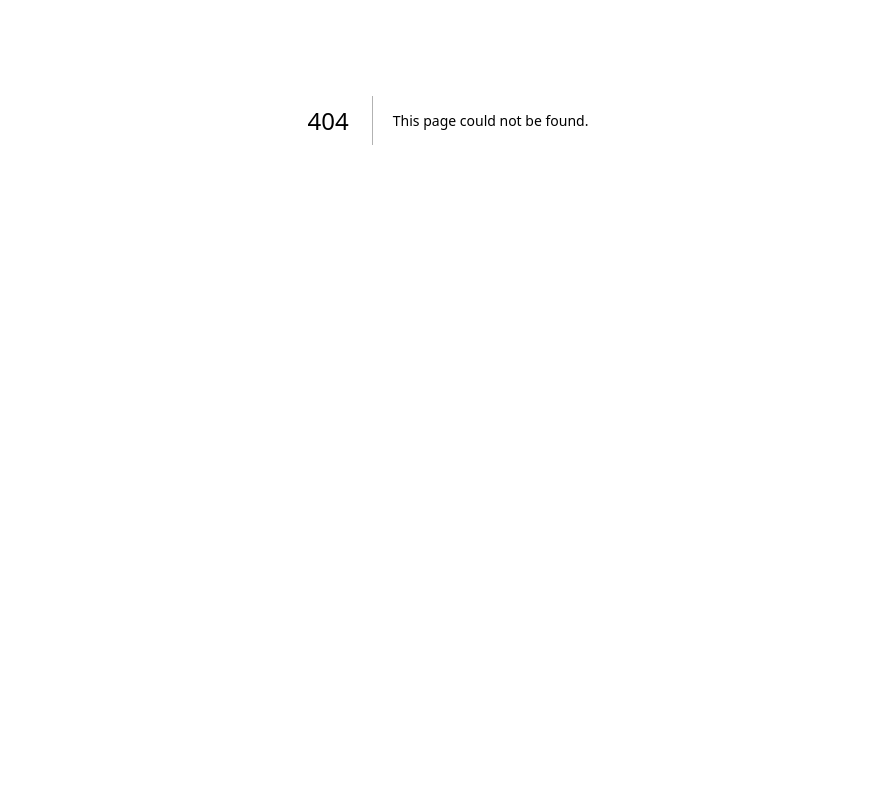
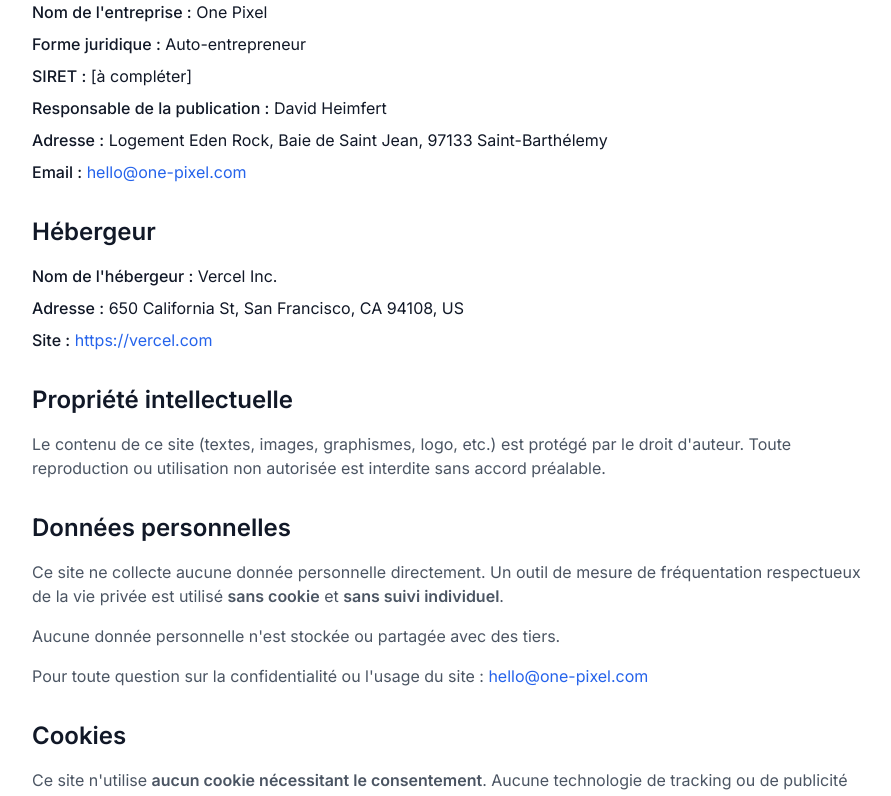
Before and after one commit to DavidDHDH/one-pixel, a Next.js app: page /legals in a window 1280 px wide. Before the commit this address had no page. Shown: the part 280-1076 px from the top of the page, without its empty margins (192-1083 px from the left). Before the commit the page ends 800 px from the top, so only its background shows below. Built offline with nearby package versions, Linux system fonts and the light colour scheme.

Commit message:
feat: add legals page and layout

```diff
--- a/app/layout.tsx
+++ b/app/layout.tsx
@@ -1,3 +1,5 @@
+import Footer from '@/components/footer/Footer'
+import Navbar from '@/components/navbar/Navbar'
 import { Analytics } from '@vercel/analytics/react'
 import type { Metadata } from 'next'
 import { Inter } from 'next/font/google'
@@ -16,7 +18,13 @@
   return (
     <html lang="fr" className="scroll-smooth">
       <Analytics />
-      <body className={`${inter.className} antialiased`}>{children}</body>
+      <body
+        className={`${inter.className} antialiased min-h-screen flex flex-col`}
+      >
+        <Navbar />
+        <main className="flex-1">{children}</main>
+        <Footer />
+      </body>
     </html>
   )
 }
--- /dev/null
+++ b/app/legals/page.tsx
@@ -0,0 +1,132 @@
+import { CONTACT_EMAIL } from '@/lib/const'
+
+export default function Legals() {
+  return (
+    <div className="max-w-4xl mx-auto px-4 py-16 sm:px-6 lg:px-8">
+      <div className="prose prose-lg prose-gray mx-auto">
+        <h1 className="text-3xl font-bold tracking-tight text-gray-900 sm:text-4xl mt-12">
+          ⚙️ Mentions légales
+        </h1>
+        <section className="-mt-12">
+          <div className="mb-8">
+            <h2 className="text-2xl font-semibold text-gray-900 mb-4">
+              Éditeur du site
+            </h2>
+            <div className="space-y-2">
+              <p>
+                <span className="font-medium">Nom de l&apos;entreprise :</span>{' '}
+                One Pixel
+              </p>
+              <p>
+                <span className="font-medium">Forme juridique :</span>{' '}
+                Auto-entrepreneur
+              </p>
+              <p>
+                <span className="font-medium">SIRET :</span> [à compléter]
+              </p>
+              <p>
+                <span className="font-medium">
+                  Responsable de la publication :
+                </span>{' '}
+                David Heimfert
+              </p>
+              <p>
+                <span className="font-medium">Adresse :</span> Logement Eden
+                Rock, Baie de Saint Jean, 97133 Saint-Barthélemy
+              </p>
+              <p>
+                <span className="font-medium">Email :</span>{' '}
+                <a
+                  href={`mailto:${CONTACT_EMAIL}`}
+                  className="text-blue-600 hover:text-blue-800"
+                >
+                  {CONTACT_EMAIL}
+                </a>
+              </p>
+            </div>
+          </div>
+
+          <div className="mb-8">
+            <h2 className="text-2xl font-semibold text-gray-900 mb-4">
+              Hébergeur
+            </h2>
+            <div className="space-y-2">
+              <p>
+                <span className="font-medium">Nom de l&apos;hébergeur :</span>{' '}
+                Vercel Inc.
+              </p>
+              <p>
+                <span className="font-medium">Adresse :</span> 650 California
+                St, San Francisco, CA 94108, US
+              </p>
+              <p>
+                <span className="font-medium">Site :</span>{' '}
+                <a
+                  href="https://vercel.com"
+                  target="_blank"
+                  rel="noopener noreferrer"
+                  className="text-blue-600 hover:text-blue-800"
+                >
+                  https://vercel.com
+                </a>
+              </p>
+            </div>
+          </div>
+
+          <div className="mb-8">
+            <h2 className="text-2xl font-semibold text-gray-900 mb-4">
+              Propriété intellectuelle
+            </h2>
+            <p className="text-gray-600">
+              Le contenu de ce site (textes, images, graphismes, logo, etc.) est
+              protégé par le droit d&apos;auteur. Toute reproduction ou
+              utilisation non autorisée est interdite sans accord préalable.
+            </p>
+          </div>
+
+          <div className="mb-8">
+            <h2 className="text-2xl font-semibold text-gray-900 mb-4">
+              Données personnelles
+            </h2>
+            <div className="space-y-4">
+              <p className="text-gray-600">
+                Ce site ne collecte aucune donnée personnelle directement. Un
+                outil de mesure de fréquentation respectueux de la vie privée
+                est utilisé <span className="font-semibold">sans cookie</span>{' '}
+                et <span className="font-semibold">sans suivi individuel</span>.
+              </p>
+              <p className="text-gray-600">
+                Aucune donnée personnelle n&apos;est stockée ou partagée avec
+                des tiers.
+              </p>
+              <p className="text-gray-600">
+                Pour toute question sur la confidentialité ou l&apos;usage du
+                site :{' '}
+                <a
+                  href={`mailto:${CONTACT_EMAIL}`}
+                  className="text-blue-600 hover:text-blue-800"
+                >
+                  {CONTACT_EMAIL}
+                </a>
+              </p>
+            </div>
+          </div>
+
+          <div>
+            <h2 className="text-2xl font-semibold text-gray-900 mb-4">
+              Cookies
+            </h2>
+            <p className="text-gray-600">
+              Ce site n&apos;utilise{' '}
+              <span className="font-semibold">
+                aucun cookie nécessitant le consentement
+              </span>
+              . Aucune technologie de tracking ou de publicité n&apos;est
+              installée.
+            </p>
+          </div>
+        </section>
+      </div>
+    </div>
+  )
+}
--- a/app/page.tsx
+++ b/app/page.tsx
@@ -1,19 +1,18 @@
-"use client";
+'use client'
 
-import AboutMe from "@/components/about-me/AboutMe";
-import CTA from "@/components/CTA/CTA";
-import FaqSection from "@/components/faq/FaqSection";
-import Footer from "@/components/footer/Footer";
-import HeroSectionSoft from "@/components/hero-section/HeroSectionSoft";
-import Partners from "@/components/partners/Partners";
-import ProcessSection from "@/components/process/Process";
-import Portfolio from "@/components/projects/Portfolio";
-import Services from "@/components/services/Services";
-import TestimonialsSection from "@/components/testimonials/TestimonialsSection";
-import WhySection from "@/components/why-section/WhySection";
+import AboutMe from '@/components/about-me/AboutMe'
+import CTA from '@/components/CTA/CTA'
+import FaqSection from '@/components/faq/FaqSection'
+
+import HeroSectionSoft from '@/components/hero-section/HeroSectionSoft'
+import Partners from '@/components/partners/Partners'
+import ProcessSection from '@/components/process/Process'
+import Portfolio from '@/components/projects/Portfolio'
+import Services from '@/components/services/Services'
+import TestimonialsSection from '@/components/testimonials/TestimonialsSection'
+import WhySection from '@/components/why-section/WhySection'
 export default function Home() {
   return (
-    <div>
     <main>
       <HeroSectionSoft />
       <Partners />
@@ -25,8 +24,6 @@
       <AboutMe />
       <FaqSection />
       <CTA />
-        <Footer />
     </main>
-    </div>
-  );
+  )
 }
--- a/components/footer/Footer.tsx
+++ b/components/footer/Footer.tsx
@@ -1,33 +1,34 @@
-import { CONTACT_EMAIL, WHATSAPP_NUMBER } from "@/lib/const";
-import { Icon } from "../shared/Icon";
+import { CONTACT_EMAIL, WHATSAPP_NUMBER } from '@/lib/const'
+import Link from 'next/link'
+import { Icon } from '../shared/Icon'
 
 const navigation = [
   {
-    name: "email",
+    name: 'email',
     href: `mailto:${CONTACT_EMAIL}?subject=Demande d'information`,
-    icon: "mail",
+    icon: 'mail',
   },
   {
-    name: "Whatsapp",
+    name: 'Whatsapp',
     href: `https://wa.me/${WHATSAPP_NUMBER}`,
-    icon: "whatsapp",
+    icon: 'whatsapp',
   },
   {
-    name: "Linkedin",
-    href: "https://www.linkedin.com/in/david-heimfert-571960265/",
-    icon: "LinkedIn",
+    name: 'Linkedin',
+    href: 'https://www.linkedin.com/in/david-heimfert-571960265/',
+    icon: 'LinkedIn',
   },
   {
-    name: "GitHub",
-    href: "https://github.com/DavidDHDH",
-    icon: "Github",
+    name: 'GitHub',
+    href: 'https://github.com/DavidDHDH',
+    icon: 'Github',
   },
   {
-    name: "Instagram",
-    href: "https://www.instagram.com/monsieur__david/",
-    icon: "Instagram",
+    name: 'Instagram',
+    href: 'https://www.instagram.com/monsieur__david/',
+    icon: 'Instagram',
   },
-];
+]
 
 export default function Footer() {
   return (
@@ -48,9 +49,15 @@
         </div>
         <p className="mt-8 text-center text-sm/6 text-gray-600 md:order-1 md:mt-0">
           &copy; {new Date().getFullYear()} One Pixel - David Heimfert, Tout
-          droit réservé.
+          droit réservé.{' '}
+          <Link
+            href="/legals"
+            className="text-gray-600 hover:text-gray-800 text-sm underline"
+          >
+            Mentions légales
+          </Link>
         </p>
       </div>
     </footer>
-  );
+  )
 }
--- a/components/hero-section/HeroSectionSoft.tsx
+++ b/components/hero-section/HeroSectionSoft.tsx
@@ -6,7 +6,6 @@
 import Image from 'next/image'
 import { useEffect, useState } from 'react'
 import { PopupButton } from 'react-calendly'
-import Navbar from '../navbar/Navbar'
 import AnimatedShinyText from '../ui/animated-shiny-text'
 import TestimonialHero from './TestimonialHero'
 export default function HeroSectionSoft() {
@@ -16,7 +15,6 @@
   }, [])
   return (
     <div id="calendly" className="">
-      <Navbar />
       <div className="relative">
         <div className="mx-auto max-w-6xl">
           <div className="relative z-10 pt-14 lg:w-full lg:max-w-2xl">
--- a/components/navbar/Navbar.tsx
+++ b/components/navbar/Navbar.tsx
@@ -1,18 +1,20 @@
-import logo from "@/public/images/logo.webp";
-import { Dialog, DialogPanel } from "@headlessui/react";
-import { Bars3Icon, XMarkIcon } from "@heroicons/react/24/outline";
-import Image from "next/image";
-import { useState } from "react";
+'use client'
+
+import logo from '@/public/images/logo.webp'
+import { Dialog, DialogPanel } from '@headlessui/react'
+import { Bars3Icon, XMarkIcon } from '@heroicons/react/24/outline'
+import Image from 'next/image'
+import { useState } from 'react'
 
 const navigation = [
-  { name: "Portfolio", href: "#portfolio" },
-  { name: "Testimonials", href: "#testimonials" },
-  { name: "Services", href: "#services" },
-  { name: "A propos de moi", href: "#aboutme" },
-];
+  { name: 'Portfolio', href: '#portfolio' },
+  { name: 'Testimonials', href: '#testimonials' },
+  { name: 'Services', href: '#services' },
+  { name: 'A propos de moi', href: '#aboutme' },
+]
 
 export default function Navbar() {
-  const [mobileMenuOpen, setMobileMenuOpen] = useState(false);
+  const [mobileMenuOpen, setMobileMenuOpen] = useState(false)
 
   return (
     <header className="absolute inset-x-0 top-0 z-50">
@@ -22,7 +24,7 @@
             aria-label="Global"
             className="flex items-center justify-between lg:justify-start"
           >
-            <a href="#" className="-m-1.5 p-1.5">
+            <a href="/" className="-m-1.5 p-1.5">
               <span className="sr-only">
                 Logo One Pixel, studio de développement web
               </span>
@@ -97,5 +99,5 @@
         </DialogPanel>
       </Dialog>
     </header>
-  );
+  )
 }
--- a/lib/const.ts
+++ b/lib/const.ts
@@ -1,2 +1,2 @@
-export const CONTACT_EMAIL = "hello@one-pixel.com"
-export const WHATSAPP_NUMBER = "+590690771911"
+export const CONTACT_EMAIL = 'hello@one-pixel.com'
+export const WHATSAPP_NUMBER = '+590690771911'
```
Also changed, not shown: 1 other file (tests, documents, lock files or other folders). Lines whose indentation alone changed are shown as unchanged.
